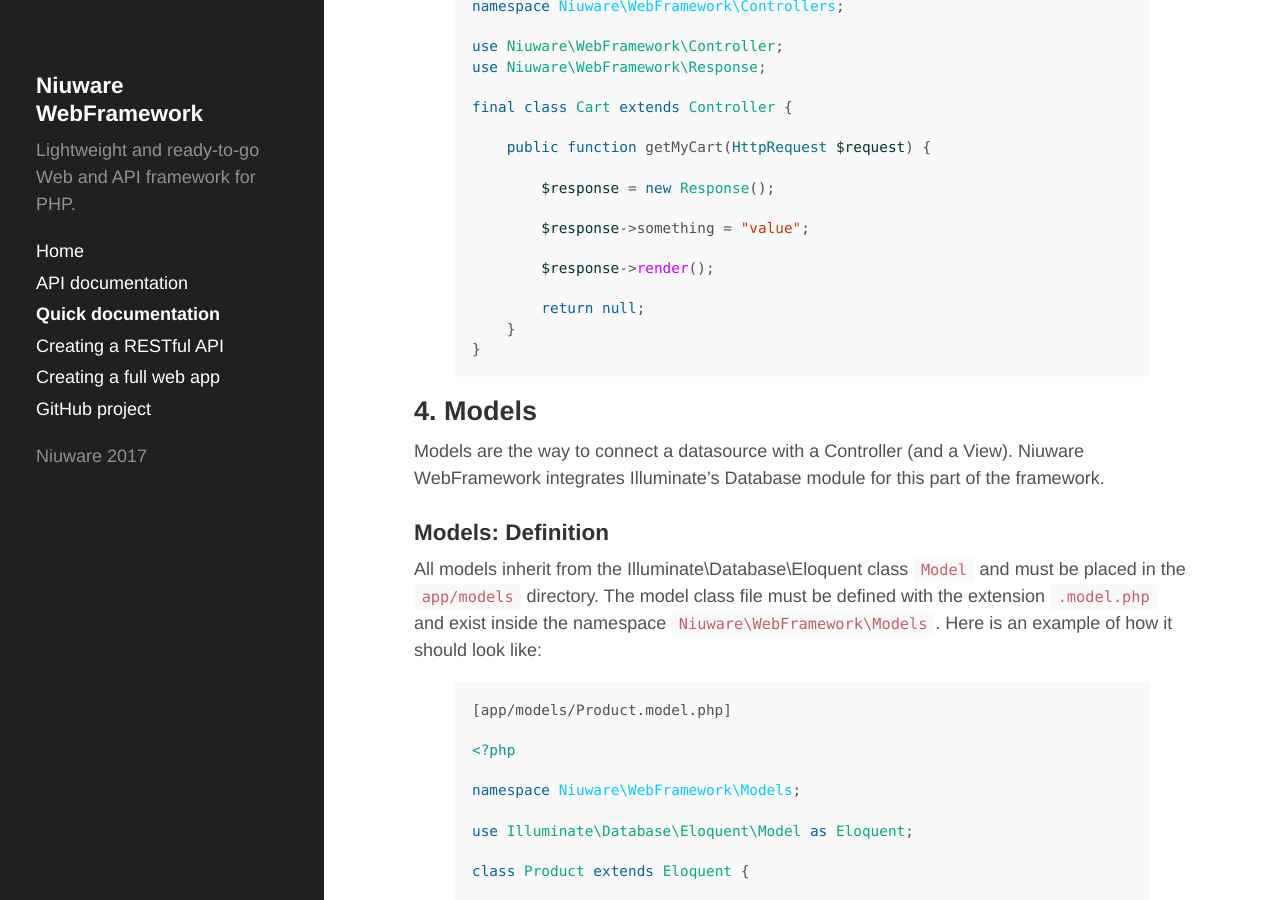
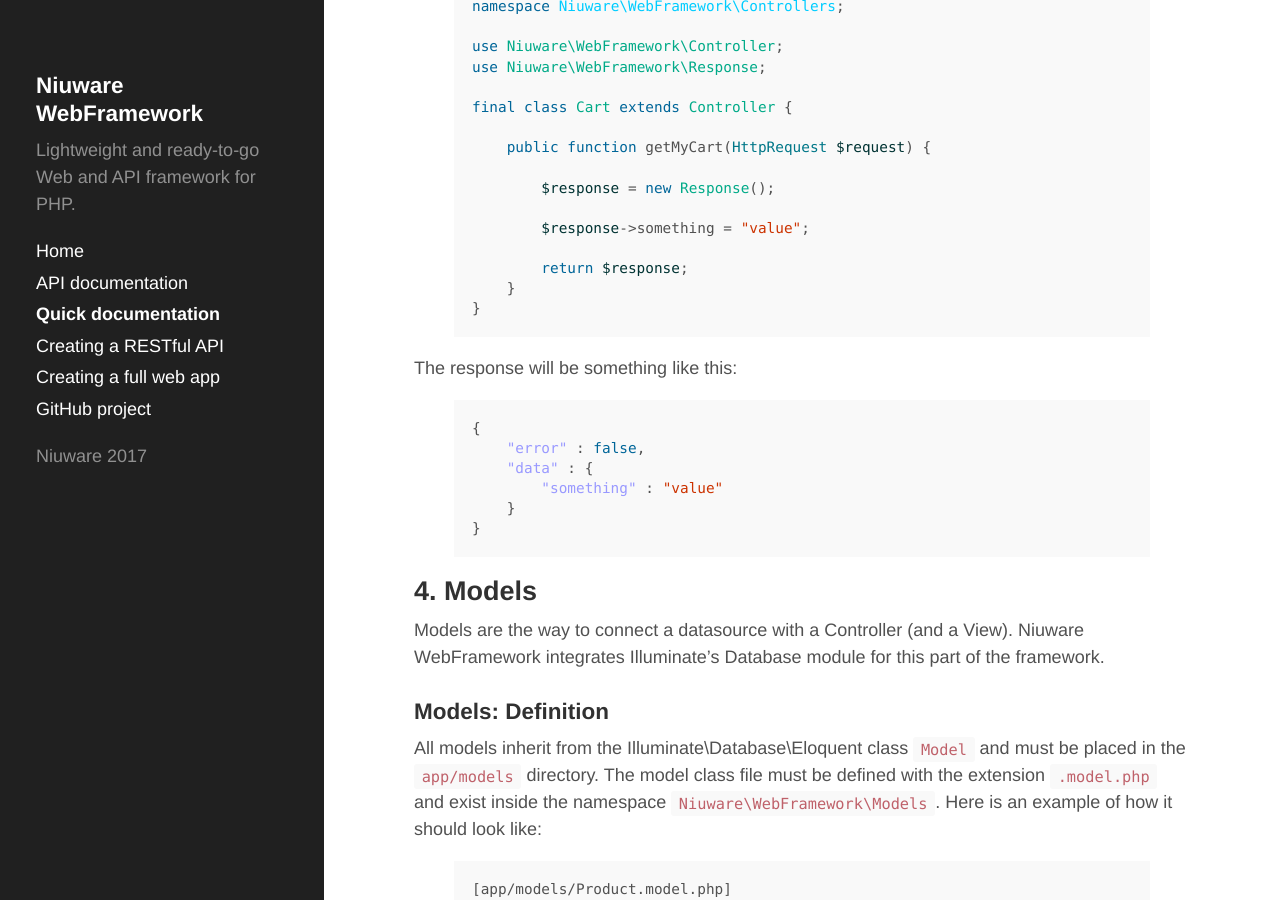
Before and after one commit to niuware/niuware.github.io, a Jekyll site: the page built from quick-docs.md, in a window 1280 px wide and 900 px high, scrolled down 13868 px. Built offline with Jekyll 4.4.1, drawn with Linux system fonts in a browser that asks for light colours.

Commit message:
Updated with correct way of rendering a JSON response within a Controller class

```diff
--- a/quick-docs.md
+++ b/quick-docs.md
@@ -694,9 +694,20 @@ final class Cart extends Controller {
 
         $response->something = "value";
 
-        $response->render();
-
-        return null;
+        return $response;
+    }
+}
+
+{% endhighlight %}
+
+The response will be something like this:
+
+{% highlight json %}
+
+{
+    "error" : false,
+    "data" : {
+        "something" : "value"
     }
 }
 
```
